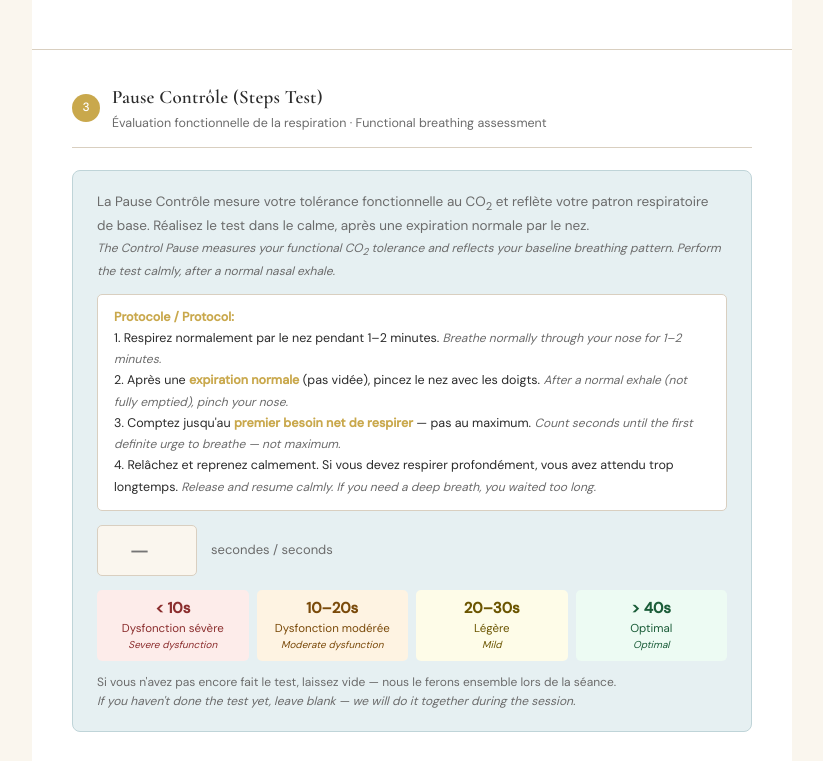
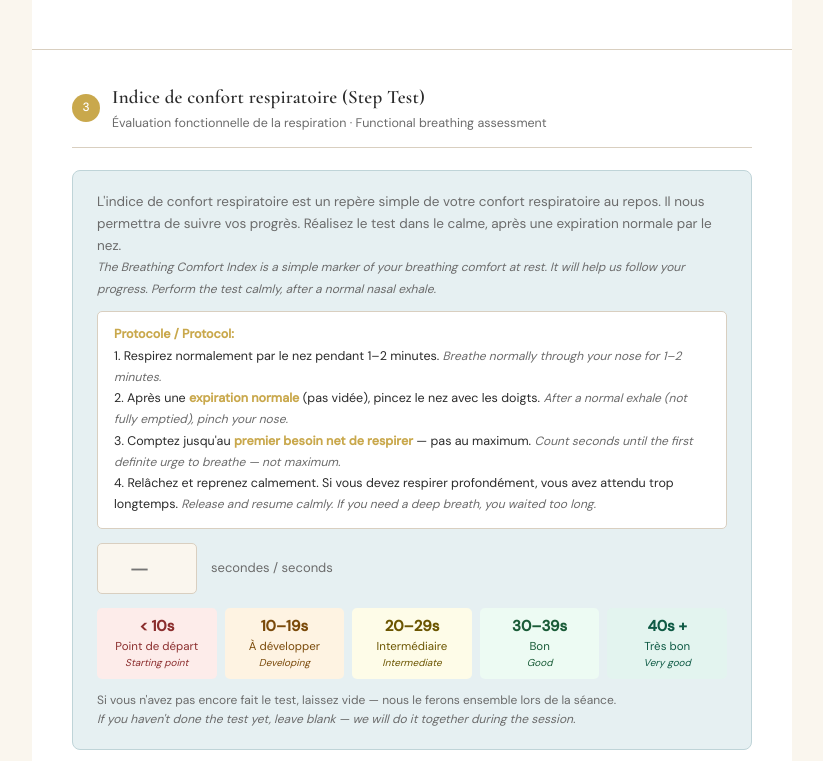
Before and after one commit to Breathavia/breathavia-questionnaire, a plain HTML site: page index.html in a window 1280 px wide. Shown: the part 1919-2680 px from the top of the page, without its empty margins (228-1051 px from the left). Drawn offline with nearby package versions, Linux system fonts and the light colour scheme.

Commit message:
index.html

```diff
--- a/index.html
+++ b/index.html
@@ -73,13 +73,14 @@ header .tagline{font-size:12px;color:var(--dusty-blue);letter-spacing:.12em;text
 .cp-input-row input{width:100px;padding:10px 13px;border:1px solid var(--border);border-radius:5px;font-size:22px;font-weight:500;text-align:center;background:var(--cream);color:var(--charcoal);font-family:'DM Sans',sans-serif;outline:none;}
 .cp-input-row input:focus{border-color:var(--gold);}
 .cp-input-row span{font-size:13px;color:var(--mid);}
-.cp-scale{margin-top:14px;display:grid;grid-template-columns:repeat(4,1fr);gap:8px;}
+.cp-scale{margin-top:14px;display:grid;grid-template-columns:repeat(5,1fr);gap:8px;}
 .cp-zone{border-radius:5px;padding:8px 10px;text-align:center;font-size:11.5px;line-height:1.4;}
 .cp-zone strong{display:block;font-size:15px;margin-bottom:2px;}
 .z-red{background:#FDECEA;color:#8B2E2E;}
 .z-orange{background:#FEF3E2;color:#7A4A0A;}
 .z-yellow{background:#FEFCE8;color:#6B5500;}
 .z-green{background:#EDFBF3;color:#1A5C38;}
+.z-teal{background:#E3F4EF;color:#0F5A45;}
 .sebq-item{background:var(--section-bg);border-radius:6px;padding:14px 16px;margin-bottom:10px;}
 .sebq-item label{font-size:13.5px;font-weight:400;margin-bottom:10px;display:block;color:var(--charcoal);}
 .sebq-item label em{display:block;font-size:12px;color:var(--mid);margin-top:3px;font-style:italic;}
@@ -299,14 +300,14 @@ body.lang-en .section-subtitle{color:var(--charcoal);font-size:14px;font-weight:
   <div class="section-header">
     <div class="section-num">3</div>
     <div>
-      <div class="section-title">Pause Contrôle (Steps Test)</div>
+      <div class="section-title">Indice de confort respiratoire (Step Test)</div>
       <div class="section-subtitle">Évaluation fonctionnelle de la respiration · Functional breathing assessment</div>
     </div>
   </div>
 
   <div class="cp-box">
-    <p>La Pause Contrôle mesure votre tolérance fonctionnelle au CO<sub>2</sub> et reflète votre patron respiratoire de base. Réalisez le test dans le calme, après une expiration normale par le nez.<br>
-    <em style="font-size:12px;">The Control Pause measures your functional CO<sub>2</sub> tolerance and reflects your baseline breathing pattern. Perform the test calmly, after a normal nasal exhale.</em></p>
+    <p>L'indice de confort respiratoire est un repère simple de votre confort respiratoire au repos. Il nous permettra de suivre vos progrès. Réalisez le test dans le calme, après une expiration normale par le nez.<br>
+    <em style="font-size:12px;">The Breathing Comfort Index is a simple marker of your breathing comfort at rest. It will help us follow your progress. Perform the test calmly, after a normal nasal exhale.</em></p>
     <div class="cp-protocol">
       <strong>Protocole / Protocol:</strong><br>
       1. Respirez normalement par le nez pendant 1–2 minutes. <em style="font-size:12px;color:var(--mid)">Breathe normally through your nose for 1–2 minutes.</em><br>
@@ -319,10 +320,11 @@ body.lang-en .section-subtitle{color:var(--charcoal);font-size:14px;font-weight:
       <span>secondes / seconds</span>
     </div>
     <div class="cp-scale">
-      <div class="cp-zone z-red"><strong>&lt; 10s</strong>Dysfonction sévère<br><em style="font-size:10px;">Severe dysfunction</em></div>
-      <div class="cp-zone z-orange"><strong>10–20s</strong>Dysfonction modérée<br><em style="font-size:10px;">Moderate dysfunction</em></div>
-      <div class="cp-zone z-yellow"><strong>20–30s</strong>Légère<br><em style="font-size:10px;">Mild</em></div>
-      <div class="cp-zone z-green"><strong>&gt; 40s</strong>Optimal<br><em style="font-size:10px;">Optimal</em></div>
+      <div class="cp-zone z-red"><strong>&lt; 10s</strong>Point de départ<br><em style="font-size:10px;">Starting point</em></div>
+      <div class="cp-zone z-orange"><strong>10–19s</strong>À développer<br><em style="font-size:10px;">Developing</em></div>
+      <div class="cp-zone z-yellow"><strong>20–29s</strong>Intermédiaire<br><em style="font-size:10px;">Intermediate</em></div>
+      <div class="cp-zone z-green"><strong>30–39s</strong>Bon<br><em style="font-size:10px;">Good</em></div>
+      <div class="cp-zone z-teal"><strong>40s +</strong>Très bon<br><em style="font-size:10px;">Very good</em></div>
     </div>
     <div class="hint" style="margin-top:12px;">Si vous n'avez pas encore fait le test, laissez vide — nous le ferons ensemble lors de la séance.<br><em>If you haven't done the test yet, leave blank — we will do it together during the session.</em></div>
   </div>
@@ -805,7 +807,7 @@ body.lang-en .section-subtitle{color:var(--charcoal);font-size:14px;font-weight:
     Questionnaire de Nijmegen — Van Dixhoorn &amp; Duivenvoorden (1985). <em>Journal of Psychosomatic Research.</em><br>
     Self-Evaluation of Breathing Questionnaire (SEBQ) — Courtney &amp; Greenwood (2009). <em>International Journal of Osteopathic Medicine.</em><br>
     Perceived Breath Mastery Scale (PBM-S) — Darkins, R.J. (2024). <em>Australian Catholic University.</em><br>
-    Control Pause protocol — McKeown, P. (2015). <em>The Oxygen Advantage.</em> Hay House.<br><br>
+    Indice de confort respiratoire / Breathing Comfort Index : protocole adapté de McKeown, P. (2015). <em>The Oxygen Advantage.</em> Hay House.<br><br>
     <span style="color:#5a5248;">© Breathavia · hello@breathavia.com · breathavia.com</span>
   </div>
 </footer>
@@ -873,7 +875,7 @@ function getRadio(name){const sel=document.querySelector(`input[name="${name}"]:
 function getChecks(name){const c=[...document.querySelectorAll(`input[name="${name}"]:checked`)].map(e=>e.value);return c.length?c.join(', '):'—';}
 function getSlider(name){const el=document.querySelector(`input[name="${name}"]`);return el?el.value+' / 100':'—';}
 function getNQScore(){let t=0,f=0;for(let i=1;i<=16;i++){const s=document.querySelector(`input[name="nq${i}"]:checked`);if(s){t+=parseInt(s.value);f++;}}return f>0?t+' / 64':'—';}
-function cpZone(s){if(s===''||isNaN(s))return'Non complété';const n=parseInt(s);if(n<10)return'Dysfonction sévère / Severe';if(n<20)return'Dysfonction modérée / Moderate';if(n<30)return'Légère / Mild';if(n>=40)return'Optimal';return'30–39s';}
+function cpZone(s){if(s===''||isNaN(s))return'Non complété / Not completed';const n=parseInt(s);if(n<10)return'Point de départ / Starting point';if(n<20)return'À développer / Developing';if(n<30)return'Intermédiaire / Intermediate';if(n<40)return'Bon / Good';return'Très bon / Very good';}
 
 function generatePDF(){
   const {jsPDF}=window.jspdf;
@@ -966,7 +968,7 @@ function generatePDF(){
   y+=3;
 
   // S3
-  secHead(3,'Pause Contrôle / Control Pause','Steps Test');
+  secHead(3,'Indice de confort respiratoire (Step Test)','Breathing Comfort Index');
   const cp=getVal('cp_score');
   row('Score (secondes / seconds)',cp==='—'?'Non complété':cp+'s',true);
   row('Zone / Category',cpZone(cp),false);
@@ -1098,7 +1100,7 @@ function generatePDF(){
   doc.text('Nijmegen Questionnaire — Van Dixhoorn & Duivenvoorden (1985)',mg,y);y+=4;
   doc.text('SEBQ — Courtney & Greenwood (2009). International Journal of Osteopathic Medicine.',mg,y);y+=4;
   doc.text('PBM-S — Darkins, R.J. (2024). Australian Catholic University.',mg,y);y+=4;
-  doc.text('Control Pause — McKeown, P. (2015). The Oxygen Advantage. Hay House.',mg,y);y+=6;
+  doc.text('Indice de confort respiratoire : protocole adapte de McKeown, P. (2015). The Oxygen Advantage. Hay House.',mg,y);y+=6;
   doc.setFont('helvetica','bold');doc.setFontSize(7.5);doc.setTextColor(...GOLD);
   doc.text('© Breathavia · hello@breathavia.com · breathavia.com',pW/2,y,{align:'center'});
 
```
